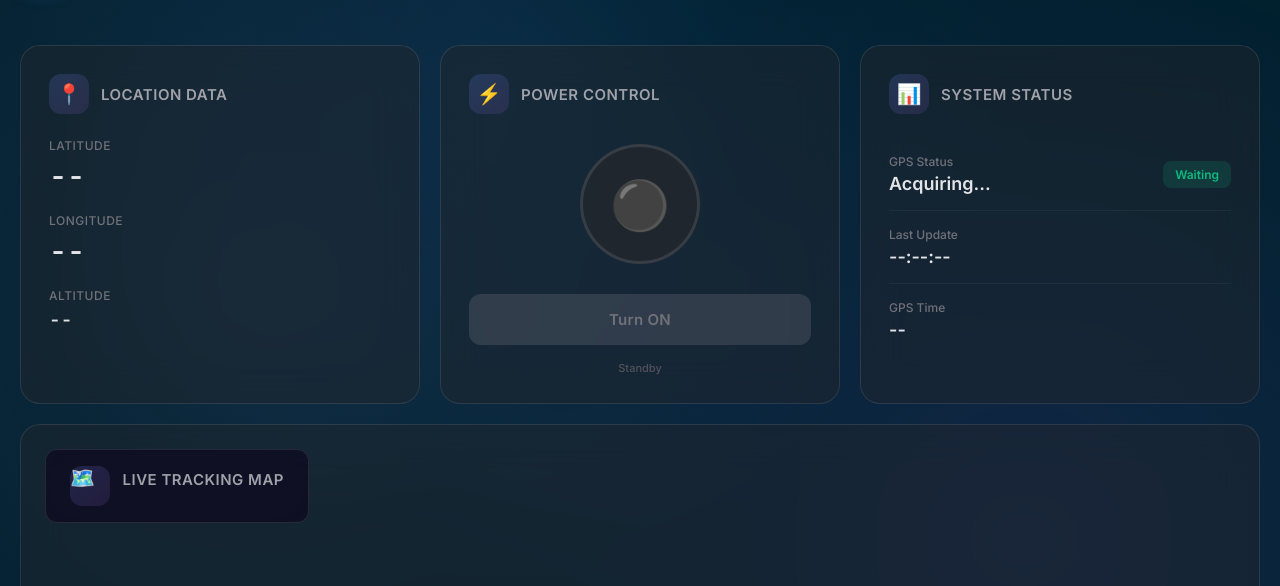
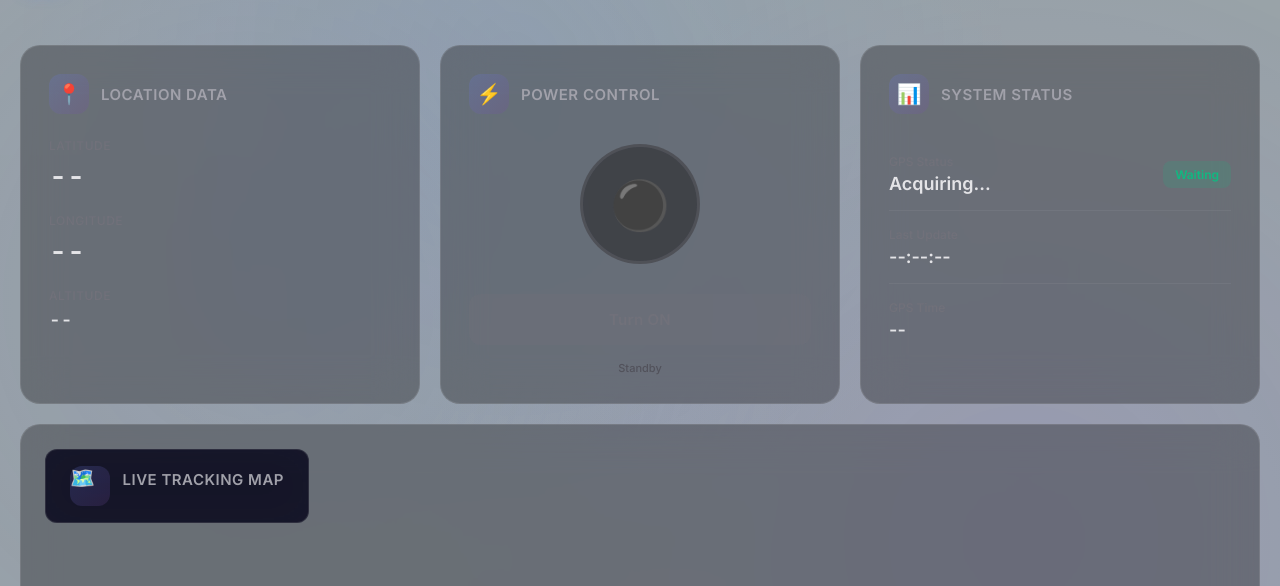
Before and after one commit to s-a-usman/SolarTech_Dashboard, a plain HTML site: page index.html in a window 1280 px wide. Shown: the part 100-686 px from the top of the page. Drawn offline with Linux system fonts and the light colour scheme; a script that the page names is missing.

Commit message:
Update index.html

```diff
--- a/index.html
+++ b/index.html
@@ -15,7 +15,7 @@
 
         body {
             font-family: 'Inter', -apple-system, BlinkMacSystemFont, sans-serif;
-            background: #02212f;
+            background: #99a3a8;
             color: #e4e4e7;
             min-height: 100vh;
             overflow-x: hidden;
```
